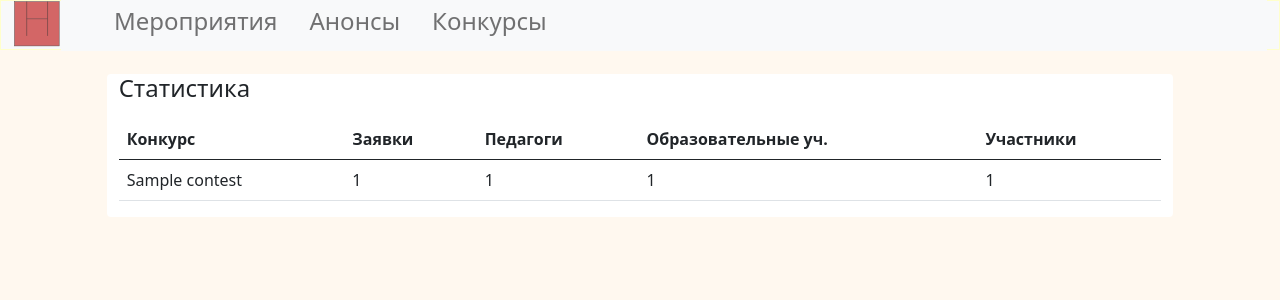
After one commit to nezaicev/IZOcontests, a Django app: template templates/stat/stat.html in a window 1280 px wide. The commit adds this page. Shown: the top 300 px of the page. Run offline with Django 3.2, Linux system fonts and the light colour scheme; the template is opened without the code that fills it: most values are stand-ins (such as "Sample title", 1, 10 or a date in 2020); some libraries are stand-ins or nearby versions.

Commit message:
add stat

```diff
--- a/cnho/settings.py
+++ b/cnho/settings.py
@@ -48,6 +48,7 @@ INSTALLED_APPS = [
     'contests.apps.ContestsConfig',
     'map.apps.MapConfig',
     'cert.apps.CertConfig',
+    'event.apps.EventConfig',
 
     'ckeditor',
     'ckeditor_uploader',
--- a/cnho/urls.py
+++ b/cnho/urls.py
@@ -24,6 +24,7 @@ from contests.models import Message
 urlpatterns = [
     path('admin/', admin.site.urls),
     path('certs/', include('cert.urls')),
+    path('event/', include('event.urls')),
     path('map/', include('map.urls')),
     path('users/', include('users.urls')),
     path('mailing/', include('mailing.urls')),
@@ -31,6 +32,7 @@ urlpatterns = [
     path('ckeditor/', include('ckeditor_uploader.urls')),
     path('', PageContestView.as_view(template_name='home.html'),
          name='home'),
+
     path('event/<int:pk>/',
          EventPageView.as_view(template_name='event/page.html'), name='event')
 
--- /dev/null
+++ b/event/urls.py
@@ -0,0 +1,6 @@
+from django.urls import path
+from event.views import StatView
+
+urlpatterns = [
+    path('stat/', StatView.as_view(), name='stat'),
+]
--- /dev/null
+++ b/templates/stat/stat.html
@@ -0,0 +1,35 @@
+{% extends 'base.html' %}
+
+{% block title %}Статистика{% endblock %}
+
+{% block content %}
+  <div class="container mt-4 mb-3 card col-10">
+    <h4 class="mb-3">Статистика</h4>
+    <table class="table">
+      <thead>
+      <tr>
+        <th scope="col">Конкурс</th>
+        <th scope="col">Заявки</th>
+        <th scope="col">Педагоги</th>
+        <th scope="col">Образовательные уч.</th>
+        <th scope="col">Участники</th>
+      </tr>
+      </thead>
+      <tbody>
+      {%  for contest in contests %}
+        {%  if contest.name %}
+      <tr>
+        <td>{{ contest.name}}</td>
+        <td>{{ contest.statement_count}}</td>
+        <td>{{ contest.teacher_count}}</td>
+        <td>{{ contest.school_count}}</td>
+        <td>{{ contest.participant_count}}</td>
+
+      </tr>
+        {% endif %}
+      {% endfor %}
+
+      </tbody>
+    </table>
+  </div>
+{% endblock %}
```
Also changed, not shown: contests/models.py (+28 -0 lines), event/apps.py (added, +7 -0 lines), event/views.py (added, +23 -0 lines), templates/home.html (+10 -3 lines), event/utils.py (added).
